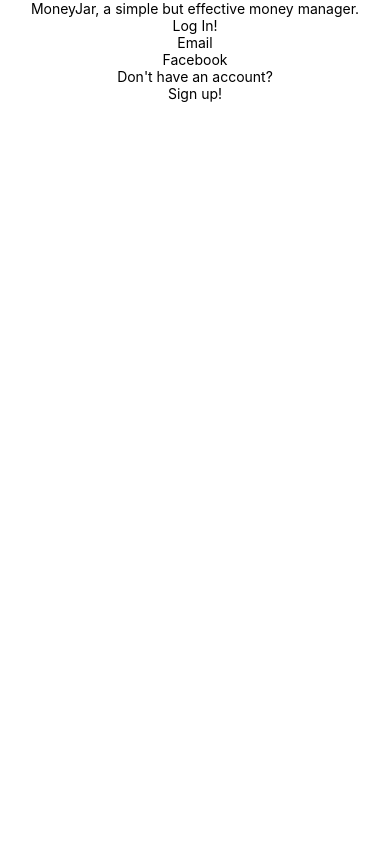
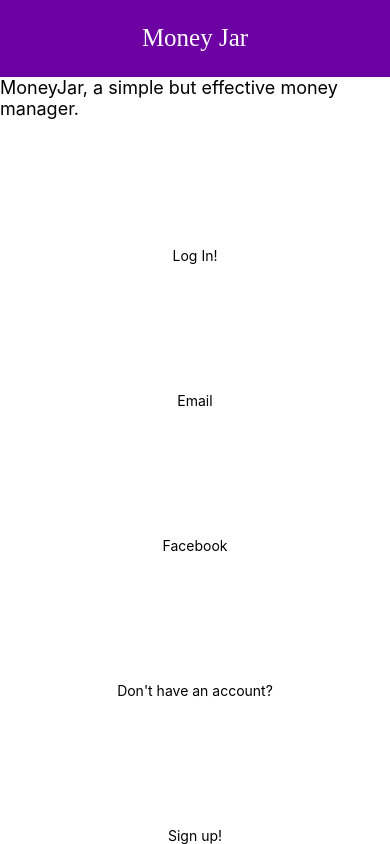
Before and after one commit to Some-Guyy/money-jar, a React Native app: screen / in a window 390 px wide. Built offline with nearby package versions, Linux system fonts and the light colour scheme.

Commit message:
2.0.1 - Changed design

```diff
--- a/App.js
+++ b/App.js
@@ -2,12 +2,20 @@
 import { View } from 'react-native';
 
 import Anonymous from './components/Anonymous';
+import Authorized from './components/Authorized';
 
 export default class HelloWorldApp extends Component {
+  state = {
+    loggedIn: 'no'
+  }
+
   render() {
     return (
-      <View>
-        <Anonymous />
+      <View style={{flex: 1}}>
+        {this.state.loggedIn == 'yes'
+          ? <Authorized />
+          : <Anonymous />
+        }
       </View>
     );
   }
--- a/components/Anonymous.js
+++ b/components/Anonymous.js
@@ -1,17 +1,29 @@
 import React, { Component } from 'react';
-import { View, Image, Text } from 'react-native';
+import { View, Image, Text, StyleSheet } from 'react-native';
+
+import Header from './layout/Header';
 
 export default class Anonymous extends Component {
     render() {
         return (
-            <View style={{ justifyContent: "center", alignItems: "center" }}>
-                <Text>MoneyJar, a simple but effective money manager.</Text>
-                <Text>Log In!</Text>
-                <Text>Email</Text>
-                <Text>Facebook</Text>
-                <Text>Don't have an account?</Text>
-                <Text>Sign up!</Text>
+            <View style={{flex: 1}}>
+                <Header />
+                <View style={{ alignItems: 'center', justifyContent: 'space-between', flex: 10 }}>
+                    <Text style={[styles.bodyText]}>MoneyJar, a simple but effective money manager.</Text>
+                    <Text style={{}}>Log In!</Text>
+                    <Text>Email</Text>
+                    <Text>Facebook</Text>
+                    <Text>Don't have an account?</Text>
+                    <Text>Sign up!</Text>
+                </View>
             </View>
         );
     }
 }
+
+const styles = StyleSheet.create({
+    bodyText: {
+        fontSize: 18,
+        justifyContent: 'space-between'
+    }
+})
--- /dev/null
+++ b/components/Authorized.js
@@ -0,0 +1,16 @@
+import React, { Component } from 'react';
+import { View, Image, Text } from 'react-native';
+
+import Header from './layout/Header';
+import Tabs from './layout/Tabs';
+
+export default class Authorized extends Component {
+    render() {
+        return (
+            <View>
+                <Header />
+                <Tabs />
+            </View>
+        );
+    }
+}
--- /dev/null
+++ b/components/layout/Header.js
@@ -0,0 +1,12 @@
+import React, { Component } from 'react';
+import { View, Text } from 'react-native';
+
+export default class Header extends Component {
+    render() {
+        return (
+            <View style={{ backgroundColor: '#6c00a2', justifyContent: 'center', alignItems: 'center', flex: 1 }}>
+                <Text style={{ fontFamily: 'Rye-Regular', color: '#fff', fontSize: 25 }}>Money Jar</Text>
+            </View>
+        );
+    }
+}
--- /dev/null
+++ b/components/layout/Tabs.js
@@ -0,0 +1,12 @@
+import React, { Component } from 'react';
+import { View, Image, Text } from 'react-native';
+
+export default class Tabs extends Component {
+    render() {
+        return (
+            <View>
+                <Text>Tab here</Text>
+            </View>
+        );
+    }
+}
```
Also changed, not shown: package.json (+6 -1 lines), assets/fonts/OFL.txt (added), assets/fonts/Rye-Regular.ttf (added), 4 other files (tests, documents, lock files or other folders).
